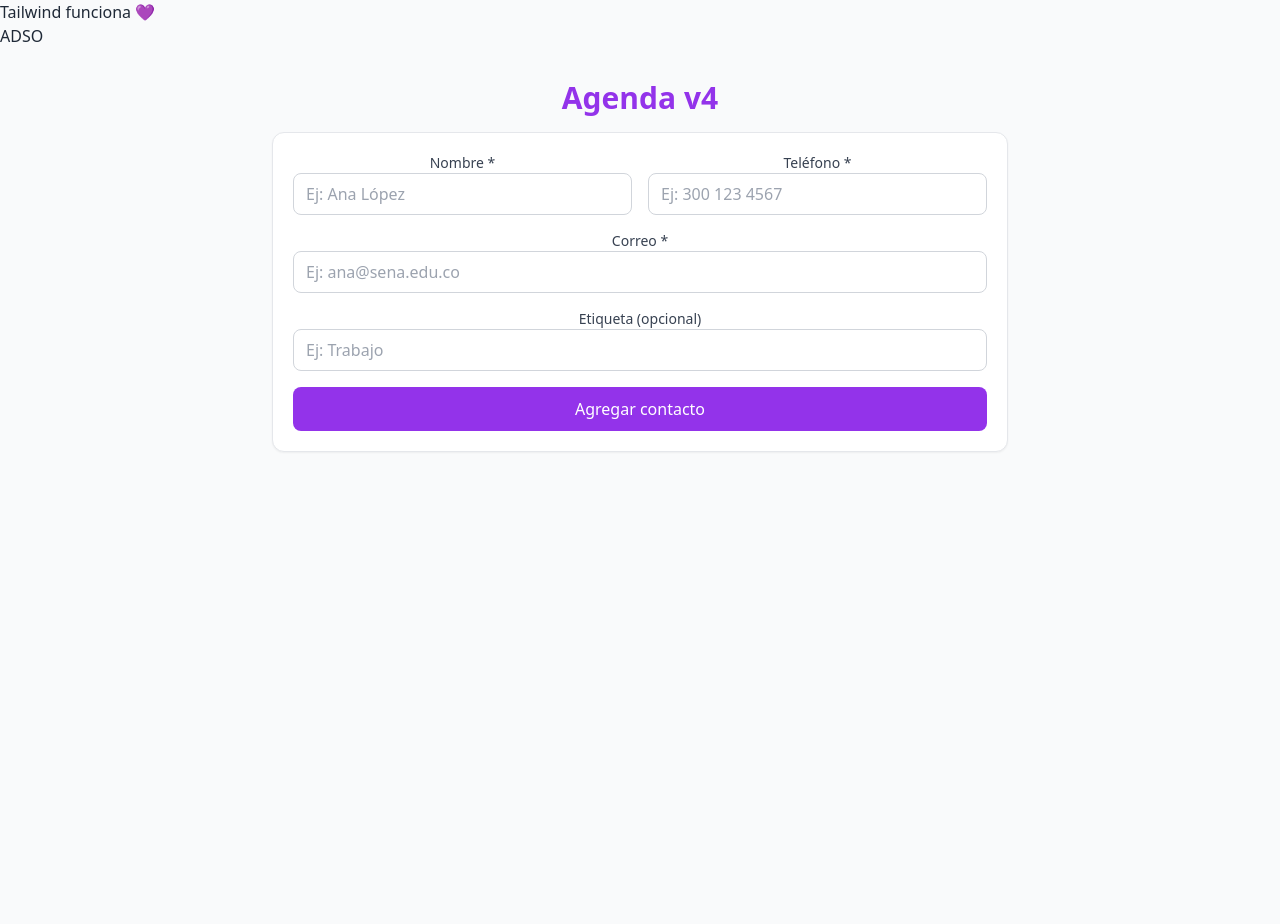
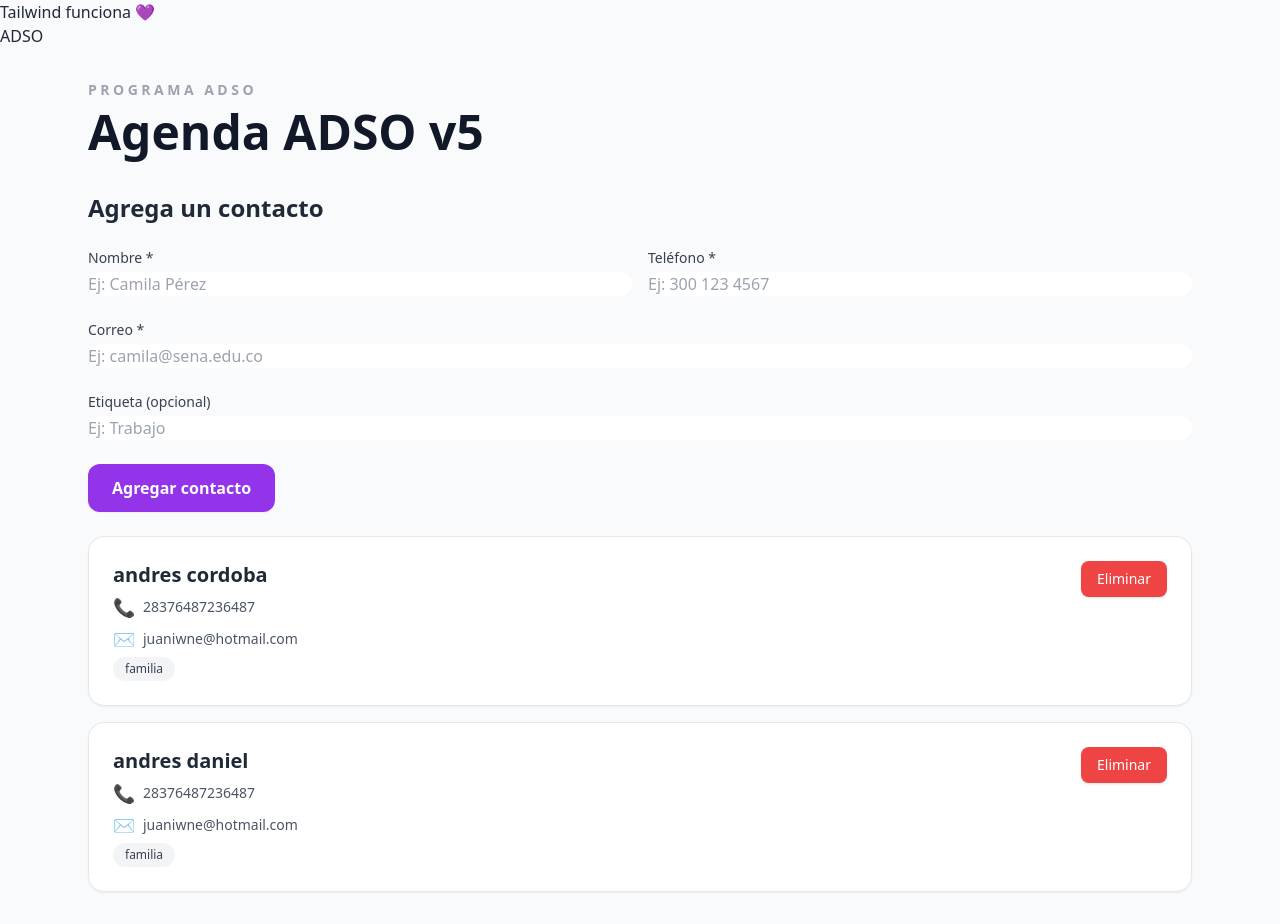
Before and after one commit to juandvid25/Agenda-D.SOFTWARE, a React (Vite) app: page / in a window 1280 px wide. Before the commit the page ends 800 px from the top, so only its background shows below. Built offline with nearby package versions, Linux system fonts and the light colour scheme; data requests are answered from the project's data file.

Commit message:
codigos actualizados y mejorados

```diff
--- /dev/null
+++ b/db.json
@@ -0,0 +1,18 @@
+{
+  "contactos": [
+    {
+      "id": "a6a6",
+      "nombre": "andres cordoba",
+      "telefono": "28376487236487",
+      "correo": "juaniwne@hotmail.com",
+      "etiqueta": "familia"
+    },
+    {
+      "id": "ed2d",
+      "nombre": "andres daniel",
+      "telefono": "28376487236487",
+      "correo": "juaniwne@hotmail.com",
+      "etiqueta": "familia"
+    }
+  ]
+}
--- a/src/App.jsx
+++ b/src/App.jsx
@@ -1,35 +1,109 @@
-import { useState, useEffect } from "react";
+import { useEffect, useState } from "react";
+import {
+  listarContactos,
+  crearContacto,
+  eliminarContactoPorId
+} from "./api.jsx";
+
+
 import FormularioContacto from "./components/FormularioContacto";
 import ContactoCard from "./components/ContactoCard";
 
 export default function App() {
-  const contactosGuardados = JSON.parse(localStorage.getItem("contactos")) || [];
-  const [contactos, setContactos] = useState(contactosGuardados);
+  // Estado principal de la app
+  const [contactos, setContactos] = useState([]);
+  const [cargando, setCargando] = useState(true);
+  const [error, setError] = useState("");
 
+  // Cargar la lista desde la API al montar el componente (GET)
   useEffect(() => {
-    localStorage.setItem("contactos", JSON.stringify(contactos));
-  }, [contactos]);
+    async function cargarContactos() {
+      try {
+        const data = await listarContactos(); // GET a la API
+        setContactos(data);                  // Guardamos en estado
+      } catch (error) {
+        console.error(error);
+        setError("No se pudo cargar la lista de contactos");
+      } finally {
+        setCargando(false);
+      }
+    }
 
-  const agregarContacto = (nuevo) => {
-    setContactos((prev) => [...prev, nuevo]);
+    cargarContactos();
+  }, []);
+
+  // Agregar contacto usando la API (POST)
+  const agregarContacto = async (nuevo) => {
+    try {
+      const creado = await crearContacto(nuevo); // POST a la API
+      setContactos((prev) => [...prev, creado]); // Actualizamos estado
+    } catch (error) {
+      console.error(error);
+      setError("No se pudo agregar el contacto");
+    }
   };
 
-  const eliminarContacto = (correo) => {
-    setContactos((prev) => prev.filter((c) => c.correo !== correo));
+  // Eliminar contacto usando la API (DELETE)
+  const eliminarContacto = async (id) => {
+    try {
+      await eliminarContactoPorId(id);                            // DELETE en la API
+      setContactos((prev) => prev.filter((c) => c.id !== id));    // Quitamos del estado
+    } catch (error) {
+      console.error(error);
+      setError("No se pudo eliminar el contacto");
+    }
   };
 
-return (
-  <main className="max-w-3xl mx-auto px-4 py-8 space-y-4 text-center">
-    <h1 className="flex items-center justify-center gap-2 text-3xl font-bold text-purple-600">
-      Agenda v4
-    </h1>
+  return (
+    <main className="min-h-screen bg-gray-50">
 
-      <FormularioContacto onAgregar={agregarContacto} />
+      {/* Encabezado */}
+      <header className="max-w-6xl mx-auto px-6 pt-8">
+        <p className="text-sm font-semibold text-gray-400 tracking-[0.25em] uppercase">
+          Programa ADSO
+        </p>
 
-      <section className="space-y-4">
-        {contactos.map((c) => (
-          <ContactoCard key={c.correo} {...c} onEliminar={eliminarContacto} />
-        ))}
+        <h1 className="text-4xl md:text-5xl font-black text-gray-900 mt-2">
+          Agenda ADSO v5
+        </h1>
+
+        <p className="text-gray-500 mt-1">
+        </p>
+      </header>
+
+      <section className="max-w-6xl mx-auto px-6 py-8 space-y-6">
+
+        {/* Mensajes de estado */}
+        {error && (
+          <div className="rounded-xl bg-red-50 border border-red-200 px-4 py-3 text-sm text-red-700">
+            {error}
+          </div>
+        )}
+
+        {cargando && (
+          <div className="rounded-xl bg-purple-50 border border-purple-200 px-4 py-3 text-sm text-purple-700">
+          </div>
+        )}
+
+        {/* Formulario para agregar contactos */}
+        <FormularioContacto onAgregar={agregarContacto} />
+
+        {/* Lista de contactos */}
+        <div className="space-y-4">
+          {contactos.length === 0 && !cargando && (
+            <p className="text-gray-500 text-sm">
+            </p>
+          )}
+
+          {contactos.map((c) => (
+            <ContactoCard
+              key={c.id}
+              {...c}
+              onEliminar={() => eliminarContacto(c.id)}
+            />
+          ))}
+        </div>
+
       </section>
     </main>
   );
--- /dev/null
+++ b/src/api.jsx
@@ -0,0 +1,28 @@
+const API = "http://localhost:3002/contactos";
+
+// GET: listar contactos
+export async function listarContactos() {
+  const res = await fetch(API);
+  if (!res.ok) throw new Error("Error al listar contactos");
+  return res.json();
+}
+
+// POST: crear contacto
+export async function crearContacto(data) {
+  const res = await fetch(API, {
+    method: "POST",
+    headers: { "Content-Type": "application/json" },
+    body: JSON.stringify(data),
+  });
+  if (!res.ok) throw new Error("Error al crear el contacto");
+  return res.json();
+}
+
+// DELETE: eliminar contacto por id
+export async function eliminarContactoPorId(id) {
+  const res = await fetch(`${API}/${id}`, {
+    method: "DELETE",
+  });
+  if (!res.ok) throw new Error("Error al eliminar el contacto");
+  return true;
+}
--- a/src/components/ContactoCard.jsx
+++ b/src/components/ContactoCard.jsx
@@ -1,56 +1,50 @@
-// export default function ContactoCard({
-//   id,
-//   nombre,
-//   telefono,
-//   correo,
-//   etiqueta,
-//   onEliminar,
-// }) {
-//   return (
-//     <div className="card">
-//       <h3>{nombre}</h3>
-//       <p>📞 {telefono}</p>
-//       <p>✉️ {correo}</p>
-//       {etiqueta && <span className="tag">{etiqueta}</span>}
-//       <button className="btn-eliminar" onClick={() => onEliminar(id)}>
-//         Eliminar
-//       </button>
-//     </div>
-//   );
-// }
-// Instructor: Gustavo Bolaños – Curso: Desarrollo Web – ReactJS (Agenda ADSO)
+// Este componente muestra un contacto individual.
+// Incluye nombre, teléfono, correo, etiqueta y el botón de eliminar.
 
-// Instructor: Gustavo Bolaños – Curso: Desarrollo Web – ReactJS (Agenda ADSO)
+export default function ContactoCard({
+  nombre,
+  telefono,
+  correo,
+  etiqueta,
+  onEliminar,
+}) {
+  return (
+    <div className="bg-white shadow-sm border border-gray-200 rounded-2xl p-6 flex items-start justify-between">
 
-export default function ContactCard({ nombre, telefono, correo, etiqueta, onEliminar }) {
-  return (
-    <article className="bg-white rounded-xl border border-gray-200 shadow-sm p-4 flex justify-between items-start">
+      {/* Información del contacto */}
       <div className="space-y-1">
-        <h3 className="text-lg font-semibold text-gray-900">{nombre}</h3>
 
-        <p className="flex items-center gap-1 text-sm text-gray-700">
-          <span className="text-morado">📞</span>
+        {/* Nombre */}
+        <h3 className="text-xl font-semibold text-gray-800">{nombre}</h3>
+
+        {/* Teléfono */}
+        <p className="text-gray-600 text-sm flex items-center gap-2">
+          <span className="text-purple-500 text-lg">📞</span>
           {telefono}
         </p>
 
-        <p className="flex items-center gap-1 text-sm text-gray-700">
-          <span className="text-morado">📧</span>
+        {/* Correo */}
+        <p className="text-gray-600 text-sm flex items-center gap-2">
+          <span className="text-purple-500 text-lg">✉️</span>
           {correo}
         </p>
 
+        {/* Etiqueta opcional */}
         {etiqueta && (
-          <span className="bg-morado/10 text-morado text-xs font-medium rounded-full px-3 py-1 inline-block">
+          <span className="inline-block bg-gray-100 text-gray-700 text-xs px-3 py-1 rounded-full mt-2">
             {etiqueta}
           </span>
         )}
       </div>
 
+      {/* Botón de eliminar */}
       <button
         onClick={onEliminar}
-        className="bg-red-500 hover:bg-red-600 text-white text-sm font-medium px-3 py-1.5 rounded-md"
+        className="bg-red-500 hover:bg-red-600 text-white text-sm px-4 py-2 rounded-lg shadow transition"
       >
         Eliminar
       </button>
-    </article>
+
+    </div>
   );
 }
--- a/src/components/FormularioContacto.jsx
+++ b/src/components/FormularioContacto.jsx
@@ -1,6 +1,7 @@
 import { useState } from "react";
 
 export default function FormularioContacto({ onAgregar }) {
+  // Estado del formulario
   const [form, setForm] = useState({
     nombre: "",
     telefono: "",
@@ -8,62 +9,87 @@ export default function FormularioContacto({ onAgregar }) {
     etiqueta: "",
   });
 
+  // onChange genérico
   const onChange = (e) => {
-    const { name, value } = e.target;
-    setForm((f) => ({ ...f, [name]: value }));
+    setForm({ ...form, [e.target.name]: e.target.value });
   };
 
+  // onSubmit
   const onSubmit = (e) => {
     e.preventDefault();
+
+    // Validación mínima
     if (!form.nombre || !form.telefono || !form.correo) return;
+
+    // Enviar al padre
     onAgregar(form);
-    setForm({ nombre: "", telefono: "", correo: "", etiqueta: "" });
+
+    // Limpiar
+    setForm({
+      nombre: "",
+      telefono: "",
+      correo: "",
+      etiqueta: "",
+    });
   };
 
-  const inputCls =
-    "w-full rounded-lg border border-gray-300 px-3 py-2 focus:outline-none focus:ring-2 focus:ring-purple-500";
-  const labelCls = "block text-sm font-medium text-gray-700";
+  return (
+    <form onSubmit={onSubmit} className="space-y-6">
+      <h2 className="text-2xl font-semibold">Agrega un contacto</h2>
 
-  return (
-    <form onSubmit={onSubmit} className="bg-white rounded-xl border border-gray-200 shadow-sm p-4 md:p-5">
+      {/* Grid */}
       <div className="grid grid-cols-1 md:grid-cols-2 gap-4">
+
+        {/* Nombre */}
         <div>
-          <label className={labelCls}>Nombre *</label>
+          <label className="block text-sm font-medium text-gray-700 mb-1">
+            Nombre *
+          </label>
           <input
-            className={inputCls}
+            className="w-full rounded-xl border-gray-300 focus:ring-purple-500 focus:border-purple-500"
             name="nombre"
-            placeholder="Ej: Ana López"
+            placeholder="Ej: Camila Pérez"
             value={form.nombre}
             onChange={onChange}
           />
         </div>
 
+        {/* Teléfono */}
         <div>
-          <label className={labelCls}>Teléfono *</label>
+          <label className="block text-sm font-medium text-gray-700 mb-1">
+            Teléfono *
+          </label>
           <input
-            className={inputCls}
+            className="w-full rounded-xl border-gray-300 focus:ring-purple-500 focus:border-purple-500"
             name="telefono"
             placeholder="Ej: 300 123 4567"
             value={form.telefono}
             onChange={onChange}
           />
         </div>
+      </div>
 
-        <div className="md:col-span-2">
-          <label className={labelCls}>Correo *</label>
+      {/* Correo */}
+      <div>
+        <label className="block text-sm font-medium text-gray-700 mb-1">
+          Correo *
+        </label>
         <input
-            className={inputCls}
+          className="w-full rounded-xl border-gray-300 focus:ring-purple-500 focus:border-purple-500"
           name="correo"
-            placeholder="Ej: ana@sena.edu.co"
+          placeholder="Ej: camila@sena.edu.co"
           value={form.correo}
           onChange={onChange}
         />
       </div>
 
-        <div className="md:col-span-2">
-          <label className={labelCls}>Etiqueta (opcional)</label>
+      {/* Etiqueta */}
+      <div>
+        <label className="block text-sm font-medium text-gray-700 mb-1">
+          Etiqueta (opcional)
+        </label>
         <input
-            className={inputCls}
+          className="w-full rounded-xl border-gray-300 focus:ring-purple-500 focus:border-purple-500"
           name="etiqueta"
           placeholder="Ej: Trabajo"
           value={form.etiqueta}
@@ -71,12 +97,13 @@ export default function FormularioContacto({ onAgregar }) {
         />
       </div>
 
+      {/* Botón */}
       <button
-          className="md:col-span-2 bg-purple-600 hover:bg-purple-700 text-white font-medium rounded-lg py-2.5 transition"
+        className="w-full md:w-auto bg-purple-600 hover:bg-purple-700 text-white px-6 py-3 rounded-xl font-semibold shadow-sm"
       >
         Agregar contacto
       </button>
-      </div>
+
     </form>
   );
 }
--- a/src/index.css
+++ b/src/index.css
@@ -1,96 +1,10 @@
-/* :root {
-  font-family: system-ui, Avenir, Helvetica, Arial, sans-serif;
-  line-height: 1.5;
-  font-weight: 400;
-
-  color-scheme: light dark;
-  color: rgba(255, 255, 255, 0.87);
-  background-color: #242424;
-
-  font-synthesis: none;
-  text-rendering: optimizeLegibility;
-  -webkit-font-smoothing: antialiased;
-  -moz-osx-font-smoothing: grayscale;
-
-
-}
-
-a {
-  font-weight: 500;
-  color: #646cff;
-  text-decoration: inherit;
-}
-a:hover {
-  color: #535bf2;
-}
-body {
-  margin: 0;
-  font-family: "Segoe UI", sans-serif;
-  background-color: #f5f5f5;
-  color: #333;
-  display: flex;
-  justify-content: center;
-}
-#root {
-  width: 100%;
-  max-width: 600px;
-}
-
-h1 {
-  font-size: 3.2em;
-  line-height: 1.1;
-}
-
-button {
-  background-color: #39a900;
-  color: white;
-  border: none;
-  padding: 10px 20px;
-  border-radius: 5px;
-  cursor: pointer;
-}
-button:hover {
-  border-color: #646cff;
-}
-button:focus,
-button:focus-visible {
-  outline: 4px auto -webkit-focus-ring-color;
-}
-
-@media (prefers-color-scheme: light) {
-  :root {
-    color: #213547;
-    background-color: #ffffff;
-  }
-  a:hover {
-    color: #747bff;
-  }
-  button {
-    background-color: #f9f9f9;
-  }
-} */
-
-/*
-body {
-  margin: 0;
-  font-family: 'Segoe UI', sans-serif;
-  background-color: #f0f0f0;
-  color: #333;
-}
-button {
-  background-color: #008037;
-  color: white;
-  border: none;
-  padding: 10px 20px;
-  border-radius: 5px;
-  cursor: pointer;
-} */
+/* Habilita las capas base, componentes y utilidades de Tailwind */
 @tailwind base;
 @tailwind components;
 @tailwind utilities;
 
-@layer base {
-  body {
-    @apply bg-gray-50 text-gray-800 font-sans;
-  }
+/* Estilos globales */
+body {
+  /* Fondo gris claro, tipografía sans, color de texto base */
+  @apply bg-gray-50 text-gray-800 font-sans;
 }
```
Also changed, not shown: postcss.config.js (+8 -5 lines), src/main.jsx (+12 -7 lines), tailwind.config.js (+8 -3 lines). Lines whose indentation alone changed are shown as unchanged.
